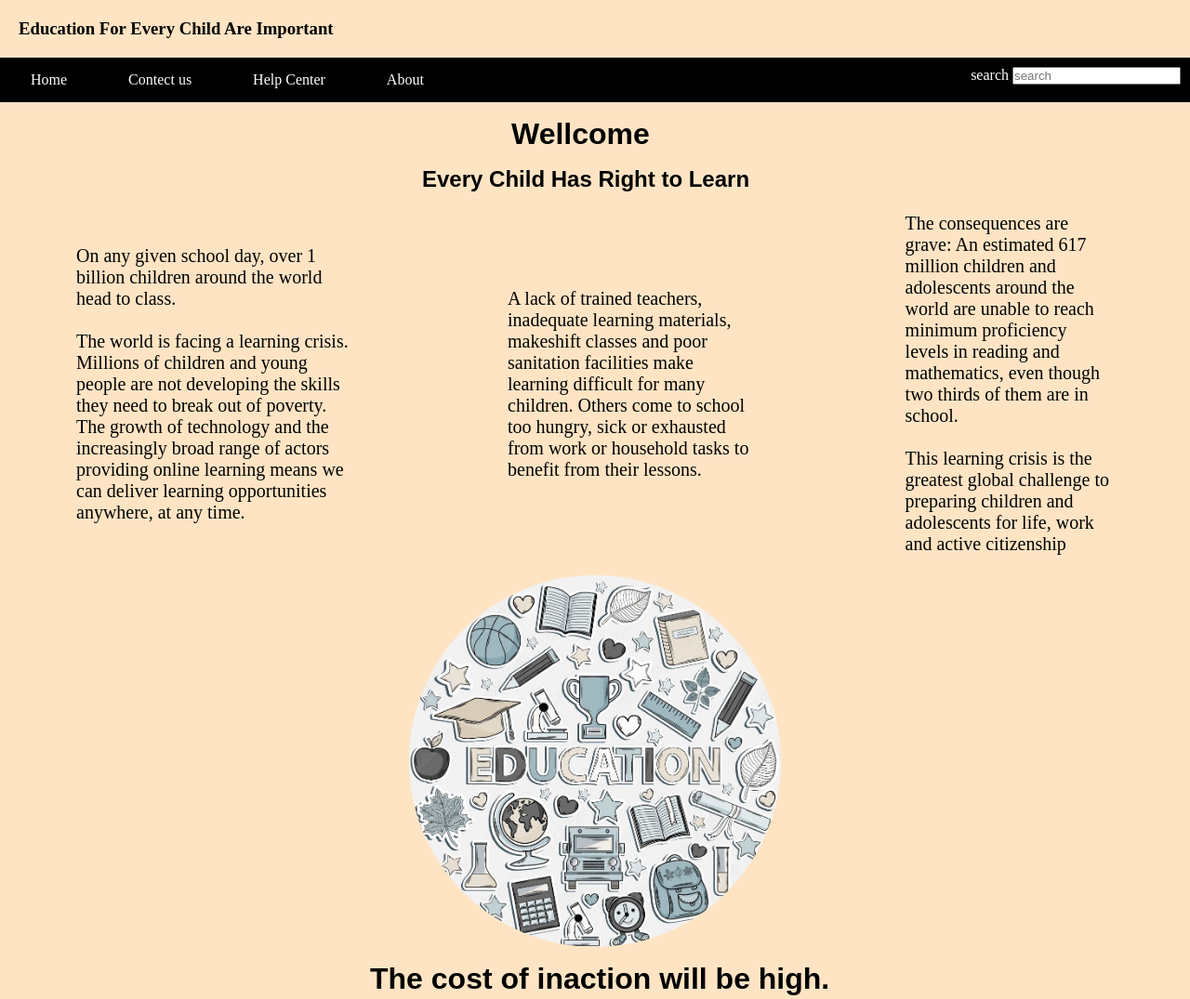
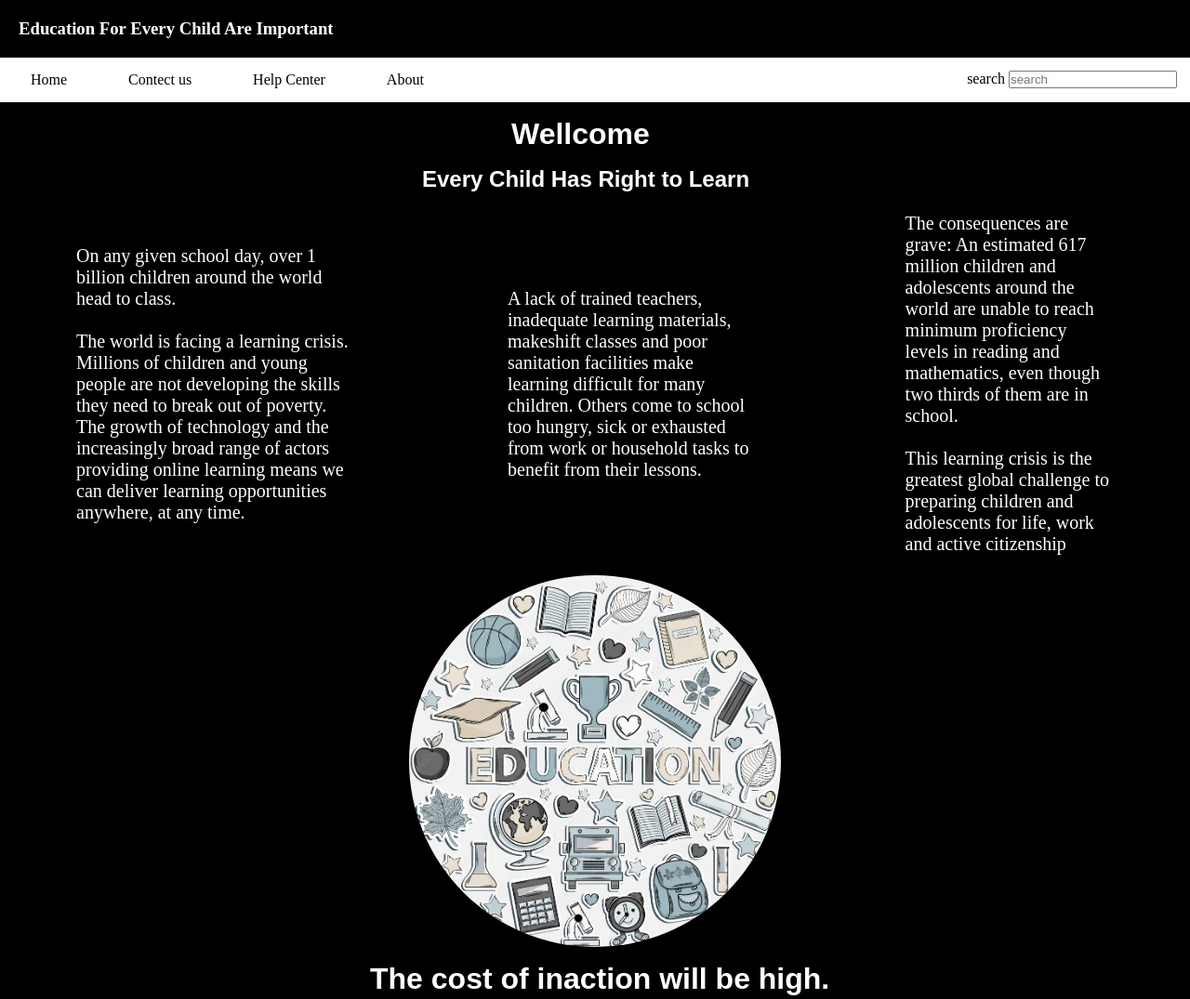
Before and after one commit to chinmaypaliwal1/demo-web, a plain HTML site: page index.html in a window 1280 px wide. Shown: the top 1075 px of the page at 93% size. Drawn offline with Linux system fonts and the light colour scheme.

Commit message:
Update style.css

```diff
--- a/style.css
+++ b/style.css
@@ -4,9 +4,10 @@
 }
 @import url("https://fonts.googleapis.com/css2?family=Oswald:wght@600&display=swap");
 body {
-  background-color: bisque;
+  background-color: black;
 }
 h1 {
+  color: white;
   max-width: 500px;
   margin: auto;
   font-family: "Oswald", sans-serif;
@@ -21,6 +22,7 @@ h1 {
   padding-top: 1rem;
 }
 h2 {
+  color: white;
   max-width: 500px;
   margin: auto;
   font-family: "Oswald", sans-serif;
@@ -36,6 +38,7 @@ h2 {
   margin-bottom: 1rem;
 }
 h3 {
+  color: white;
   max-width: 500px;
   margin-top: rem;
   margin-bottom: rem;
@@ -43,12 +46,14 @@ h3 {
   justify-content: space-between;
 }
 .search {
-  color: white;
+  color: black;
   float: right;
-  padding: 10px;
+  margin-left: 10px;
+  padding: 14px;
   border: 2px;
 }
 h4 {
+  color: white;
   padding-top: 33px;
   font-size: 20px;
   padding-left: 35px;
@@ -56,19 +61,22 @@ h4 {
   margin-top: 10px;
 }
 p {
+  color: white;
   max-width: 300px;
   margin: 2px;
   padding: 20px 80px;
   font-size: 20px;
 }
 .paragraph {
+  color: white;
   display: flex;
   justify-content: center;
   align-items: center;
 }
 
 nav {
-  background-color: black;
+  color: darkgray;
+  background-color: white;
 }
 ul {
   overflow: auto;
@@ -79,7 +87,7 @@ li {
   padding: 15px;
 }
 li a {
-  color: white;
+  color: black;
   text-decoration: none;
   margin: 10px 18px;
 }
```
